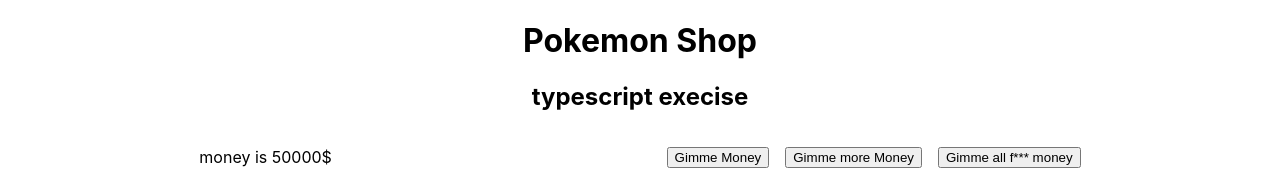
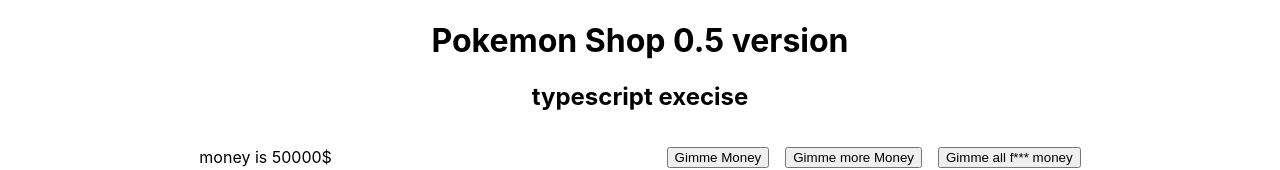
Before and after one commit to OwerHub/pokeShop-typescript-practice, a React (Create React App) app: page / in a window 1280 px wide. Shown: the top 170 px of the page. Built offline with nearby package versions, Linux system fonts and the light colour scheme; no server answers.

Commit message:
format code, little fixes

```diff
--- a/src/App.tsx
+++ b/src/App.tsx
@@ -20,6 +20,9 @@
 
 
   // need pageChange
+    // url to usestate
+    // nexpage, previouspage URL to state
+    // when url change, fetch again
 
   const buyedaPokemon = (name:string) => {
 
--- a/src/components/Header.tsx
+++ b/src/components/Header.tsx
@@ -11,7 +11,7 @@
 
     return (
         <div>
-            <h1>Pokemon Shop</h1>
+            <h1>Pokemon Shop 0.5 version</h1>
             <h2>typescript execise</h2>
             <div className="headermenu">
                 <div>
```
